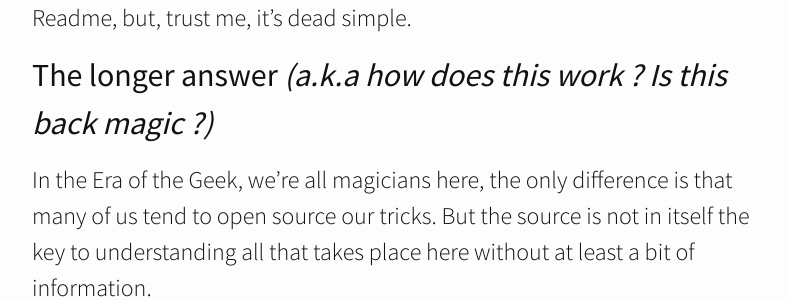
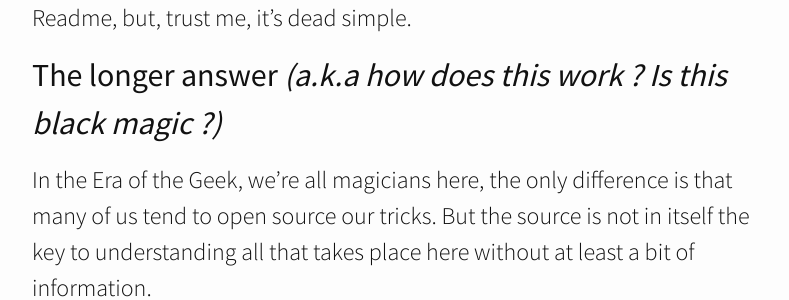
Before and after one commit to ewjoachim/ewjoachim.github.io, a Jekyll site: the page built from _posts/2016-10-22-django-readonly-field-1-lib.md, in a window 1280 px wide and 900 px high, scrolled down 1618 px. Shown: the part 205-505 px from the top of the window, without its empty margins (238-1027 px from the left). Built offline with Jekyll 4.4.1, drawn with Linux system fonts in a browser that asks for light colours; nearby versions of some CDN libraries.

Commit message:
Typo, thanks @abrunet

```diff
--- a/_posts/2016-10-22-django-readonly-field-1-lib.md
+++ b/_posts/2016-10-22-django-readonly-field-1-lib.md
@@ -30,7 +30,7 @@ Once you've configured what fields you want to be read only, Django will never e
 
 I don't really want to copy the usage instruction because it's already in the Readme, but, trust me, it's dead simple.
 
-## The longer answer _(a.k.a how does this work ? Is this back magic ?)_
+## The longer answer _(a.k.a how does this work ? Is this black magic ?)_
 
 In the Era of the Geek, we're all magicians here, the only difference is that many of us tend to open source our tricks. But the source is not in itself the key to understanding all that takes place here without at least a bit of information.
 
```
